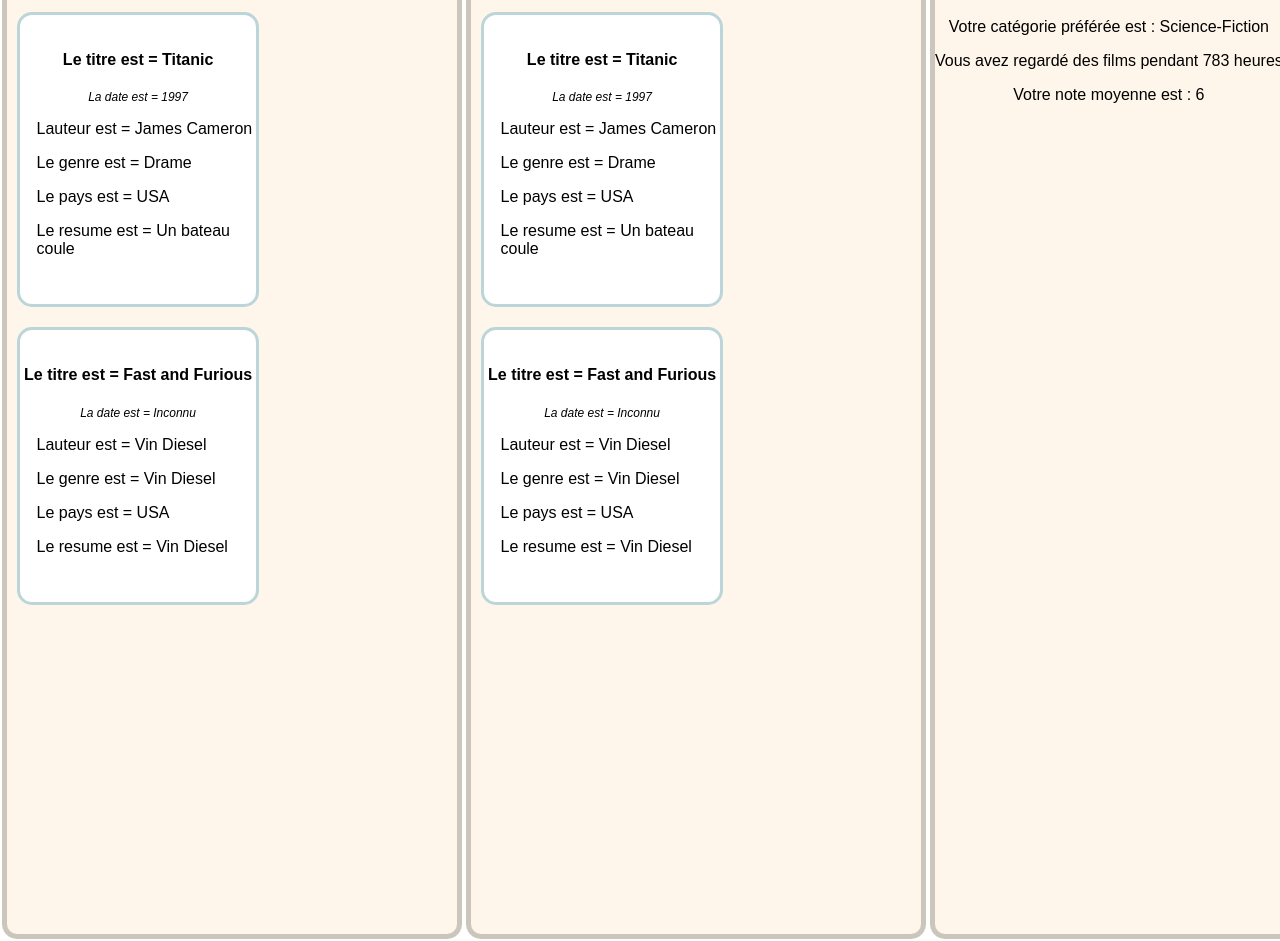
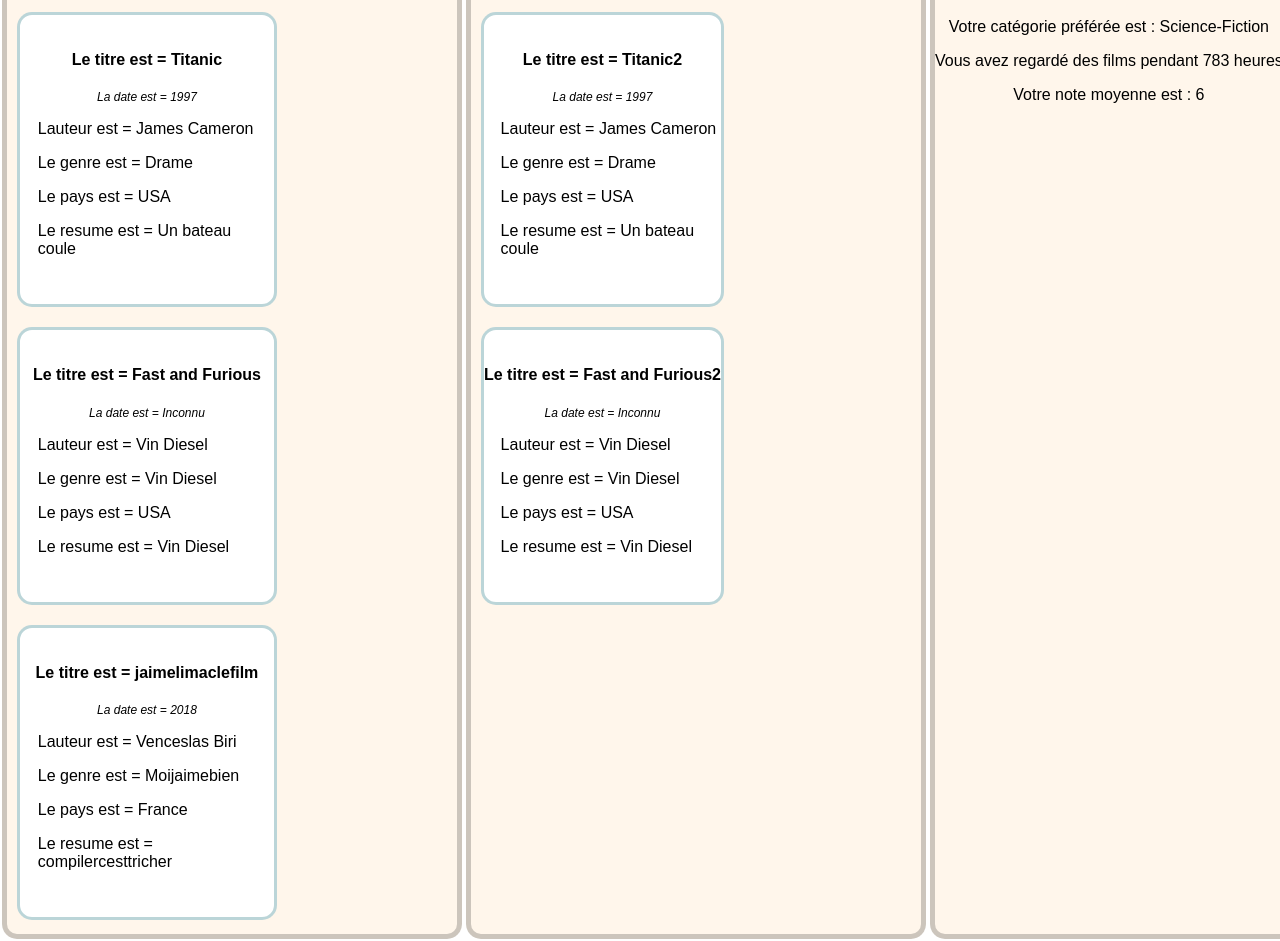
Before and after one commit to Figueto/TeamRocket, a React (Create React App) app: page / in a window 1280 px wide. Shown: the part 340-1281 px from the top of the page. Built offline with nearby package versions, Linux system fonts and the light colour scheme.

Commit message:
Add files via upload

```diff
--- a/src/App2.js
+++ b/src/App2.js
@@ -4,6 +4,8 @@
 import PropTypes from 'prop-types';
 
 import Oeuvre from './components/oeuvre.js';
+import OeuvreTerminees from './components/oeuvreTerminees.js';
+import OeuvreAvoir from './components/oeuvreAvoir.js';
 import Statistique from './components/statistique.js';
 import SearchBar from './components/searchbar.js';
 
@@ -17,11 +19,11 @@
       <div className= "Grille">
         <div className= "Colonne">
           <h2> Terminés </h2>
-          <Oeuvre />
+          <OeuvreTerminees />
         </div>
         <div className= "Colonne">
           <h2> A voir </h2>
-          <Oeuvre />
+          <OeuvreAvoir />
         </div>
         <div className= "Colonne">
           <Statistique />
--- a/src/components/oeuvre.js
+++ b/src/components/oeuvre.js
@@ -6,10 +6,7 @@
 	constructor (props) {
 		super(props)
 		this.state = {
-			films: [
-				{id: 1, titre: 'Titanic', date: '1997', auteur: 'James Cameron', genre: 'Drame', pays: 'USA', resume: 'Un bateau coule'},
-				{id: 2, titre: 'Fast and Furious', date: 'Inconnu', auteur: 'Vin Diesel', genre: 'Vin Diesel', pays: 'USA', resume:'Vin Diesel'}
-			]
+			films: []
 		}
 	}
 
--- /dev/null
+++ b/src/components/oeuvreAvoir.js
@@ -0,0 +1,37 @@
+import * as React from 'react';
+import './oeuvre.css'
+import Oeuvre from './oeuvre.js'
+
+export default class OeuvreAvoir extends Oeuvre  {
+	constructor (props) {
+		super(props)
+		this.state = {
+			films: [
+				{id: 1, titre: 'Titanic2', date: '1997', auteur: 'James Cameron', genre: 'Drame', pays: 'USA', resume: 'Un bateau coule'},
+				{id: 2, titre: 'Fast and Furious2', date: 'Inconnu', auteur: 'Vin Diesel', genre: 'Vin Diesel', pays: 'USA', resume:'Vin Diesel'}
+			]
+		}
+	}
+
+	render() {
+		const {films} = this.state;
+		const  content = <div className='Oeuvre'>
+			{films.map(film => {
+				return <tr key={film.id}>
+				<div className = "oeuvre-wrap">
+				      <h4> Le titre est = {film.titre} </h4>
+				      <p className='Date'> La date est = {film.date} </p>
+				      <div className = 'InfosOeuvre'>
+					      <p className = 'Auteur'> Lauteur est = {film.auteur} </p>
+					      <p className = 'Genre'> Le genre est = {film.genre} </p>
+					      <p className = 'Pays'> Le pays est = {film.pays} </p>
+					      <p className = 'Resume'> Le resume est = {film.resume} </p>
+				      </div>
+			    </div>
+			    </tr>
+		 	})}
+	    </div>
+	    return content;
+	}
+
+}
--- /dev/null
+++ b/src/components/oeuvreTerminees.js
@@ -0,0 +1,40 @@
+import * as React from 'react';
+import './oeuvre.css'
+import Oeuvre from './oeuvre.js'
+
+
+
+export default class OeuvreTerminees extends Oeuvre  {
+	constructor (props) {
+		super(props)
+		this.state = {
+			films: [
+				{id: 1, titre: 'Titanic', date: '1997', auteur: 'James Cameron', genre: 'Drame', pays: 'USA', resume: 'Un bateau coule'},
+				{id: 2, titre: 'Fast and Furious', date: 'Inconnu', auteur: 'Vin Diesel', genre: 'Vin Diesel', pays: 'USA', resume:'Vin Diesel'},
+				{id: 3, titre: 'jaimelimaclefilm', date: '2018', auteur: 'Venceslas Biri', genre: 'Moijaimebien', pays: 'France', resume:'compilercesttricher'}
+			]
+		}
+	}
+
+	render() {
+		const {films} = this.state;
+		const  content = <div className='Oeuvre'>
+			{films.map(film => {
+				return <tr key={film.id}>
+				<div className = "oeuvre-wrap">
+				      <h4> Le titre est = {film.titre} </h4>
+				      <p className='Date'> La date est = {film.date} </p>
+				      <div className = 'InfosOeuvre'>
+					      <p className = 'Auteur'> Lauteur est = {film.auteur} </p>
+					      <p className = 'Genre'> Le genre est = {film.genre} </p>
+					      <p className = 'Pays'> Le pays est = {film.pays} </p>
+					      <p className = 'Resume'> Le resume est = {film.resume} </p>
+				      </div>
+			    </div>
+			    </tr>
+		 	})}
+	    </div>
+	    return content;
+	}
+
+}
```
